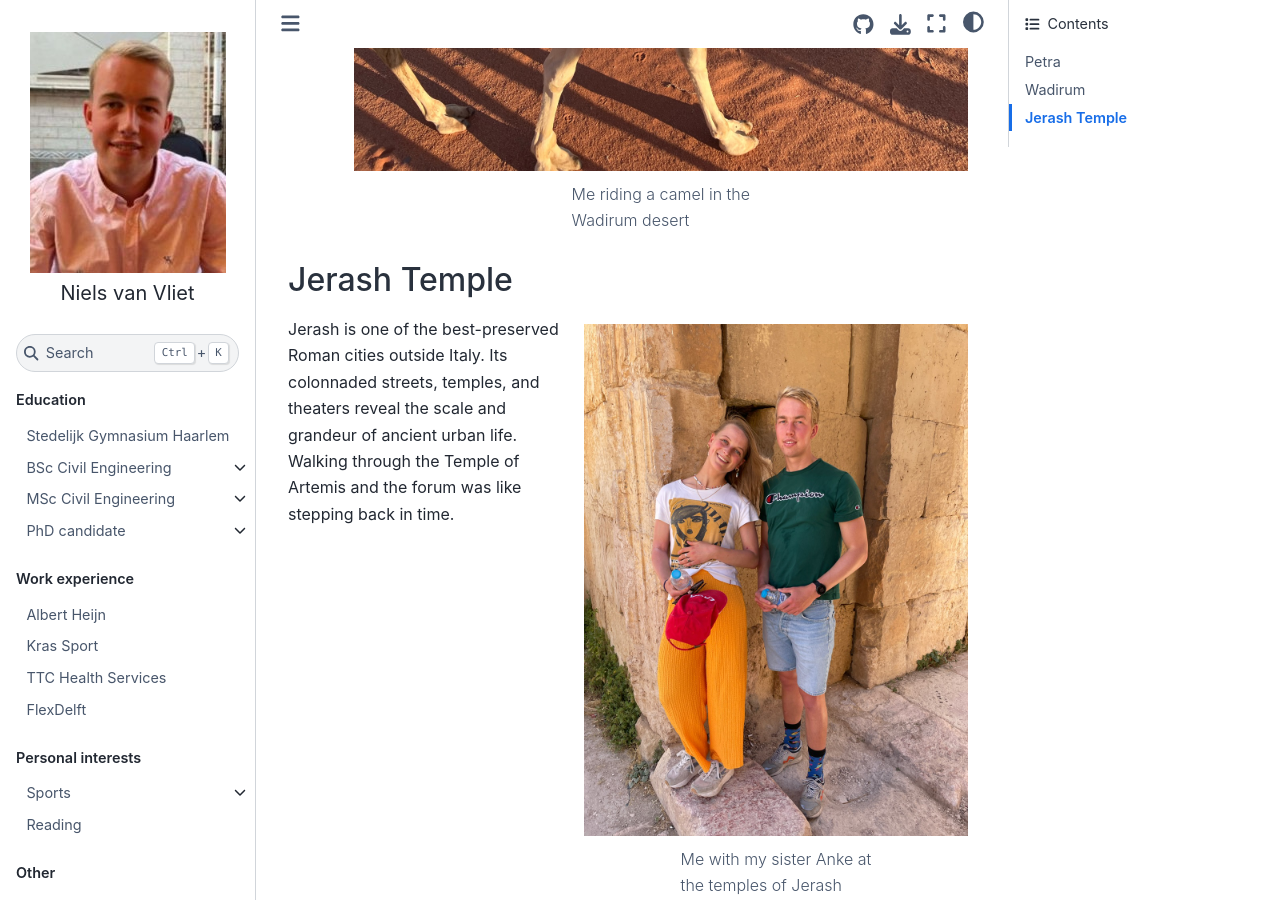
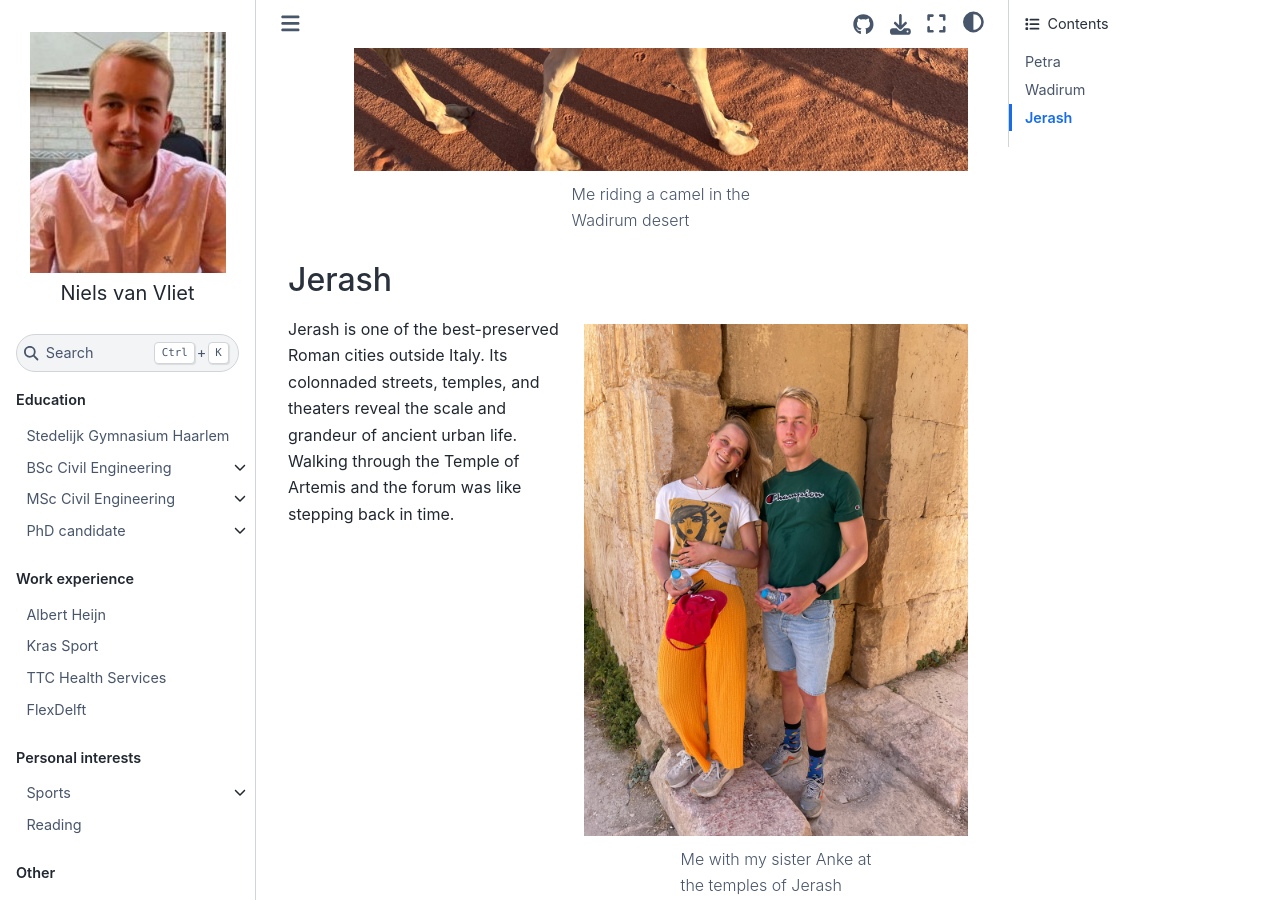
Before and after one commit to navanvliet/navanvliet, a Jupyter Book: the page built from book/Personalinterests/Travel/Asia/Jordan.md, in a window 1280 px wide and 900 px high, scrolled down 1711 px. Built offline with Jupyter Book 1.0.4 settings and Sphinx 7.4.7 and the Sphinx Book theme 1.1.4, drawn with Linux system fonts in a browser that asks for light colours; pages that are not in the unit, such as notebooks, are missing from menus; comment, search, counter and statistics services are not loaded.

Commit message:
remove temple jerash title

````diff
--- a/book/Personalinterests/Travel/Asia/Jordan.md
+++ b/book/Personalinterests/Travel/Asia/Jordan.md
@@ -35,7 +35,7 @@ Wadirum desert
 
 Wadirum, also called the "Valley of the Moon," is a dramatic desert landscape of red sand and towering rock formations. We explored the area by jeep and camel, and stayed overnight under the stars in a Bedouin-style camp — truly magical.
 
-## Jerash Temple
+## Jerash
 
 ```{figure} Figures/Jordan_Anke_Jerash.JPG
 ---
````
